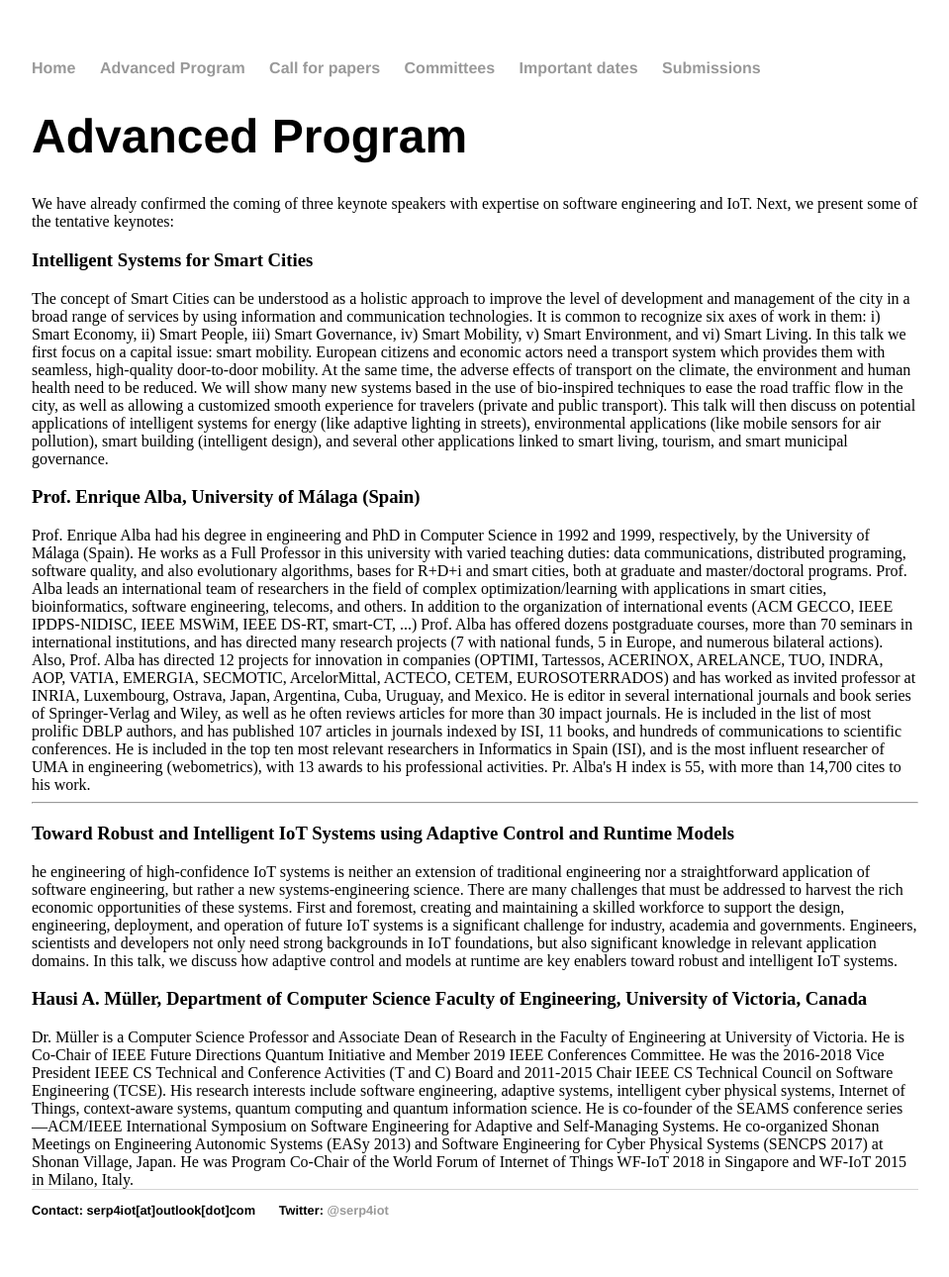
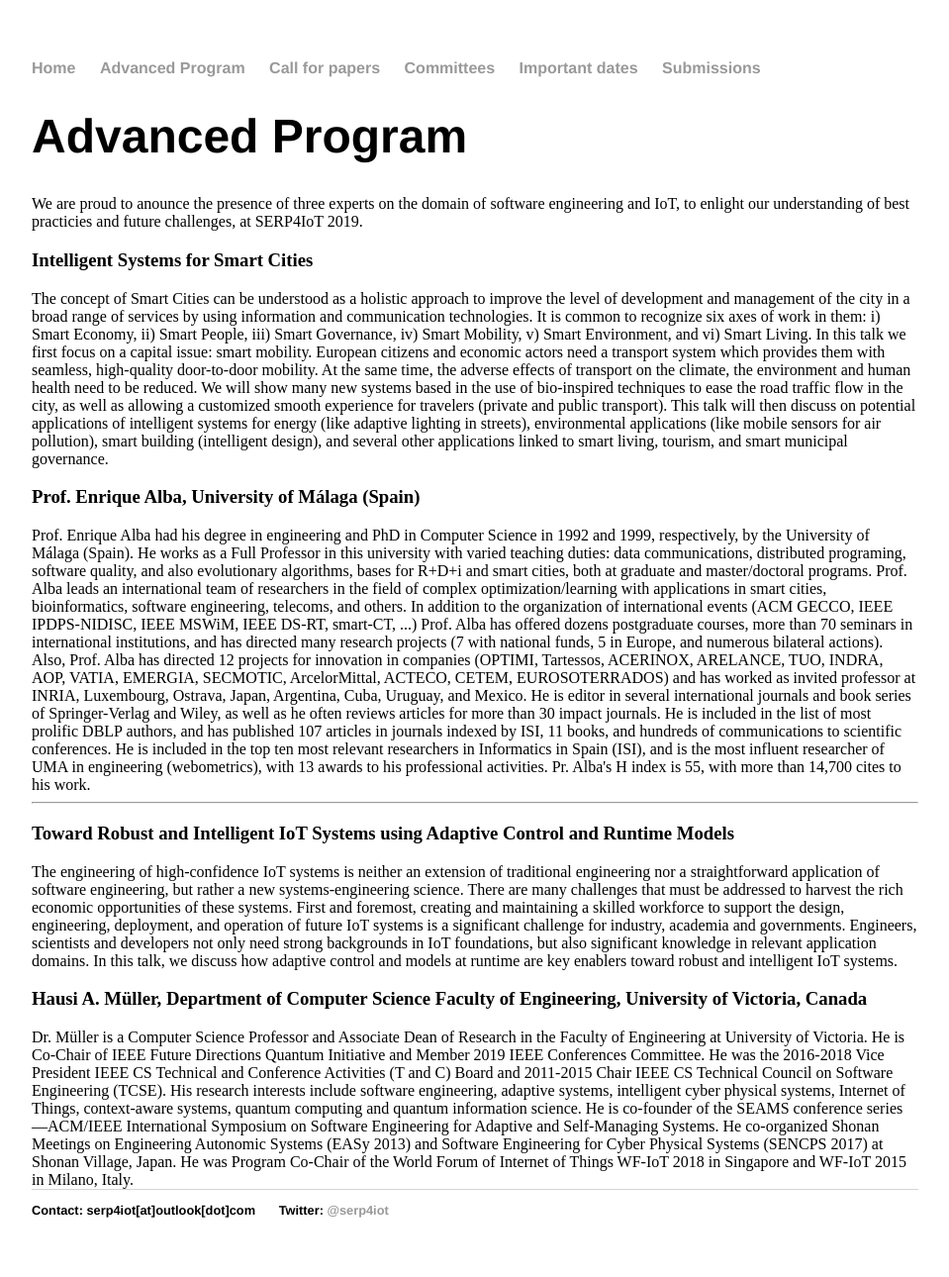
Before and after one commit to moar82/SERP4IoT, a Jekyll site: the page built from aprogram/index.html, in a window 1280 px wide. Shown: the whole page at 99% size, without its empty margins (160-1119 px from the left). Built offline with Jekyll 4.4.1, drawn with Linux system fonts in a browser that asks for light colours.

Commit message:
Update index.html

```diff
--- a/aprogram/index.html
+++ b/aprogram/index.html
@@ -6,7 +6,7 @@
 
 <h1>Advanced Program</h1>
 
-We have already confirmed the coming of three keynote speakers with expertise on software engineering and IoT. Next, we present some of the tentative keynotes:
+We are proud to anounce the presence of three experts on the domain of software engineering and IoT, to enlight our understanding of best practicies and future challenges, at  SERP4IoT 2019.
 
 <h3>Intelligent Systems for Smart Cities</h3>
 The concept of Smart Cities can be understood as a holistic approach to improve the level of development and management of the city in a broad range of services by using information and communication technologies. It is common to recognize six axes of work in them: i) Smart Economy, ii) Smart People, iii) Smart Governance, iv) Smart Mobility, v) Smart Environment, and vi) Smart Living. In this talk we first focus on a capital issue: smart mobility. European citizens and economic actors need a transport system which provides them with seamless, high-quality door-to-door mobility. At the same time, the adverse effects of transport on the climate, the environment and human health need to be reduced. We will show many new systems based in the use of bio-inspired techniques to ease the road traffic flow in the city, as well as allowing a customized smooth experience for travelers (private and public transport). This talk will then discuss on potential applications of intelligent systems for energy (like adaptive lighting in streets), environmental applications (like mobile sensors for air pollution), smart building (intelligent design), and several other applications linked to smart living, tourism, and smart municipal governance.
@@ -18,7 +18,7 @@
 <hr>
 
 <h3> Toward Robust and Intelligent IoT Systems using Adaptive Control and Runtime Models </h3>
-he engineering of high-confidence IoT systems is neither an extension of traditional engineering nor a straightforward application of software engineering, but rather a new systems-engineering science. There are many challenges that must be addressed to harvest the rich economic opportunities of these systems. First and foremost, creating and maintaining a skilled workforce to support the design, engineering, deployment, and operation of future IoT systems is a significant challenge for industry, academia and governments. Engineers, scientists and developers not only need strong backgrounds in IoT foundations, but also significant knowledge in relevant application domains. In this talk, we discuss how adaptive control and models at runtime are key enablers toward robust and intelligent IoT systems.
+The engineering of high-confidence IoT systems is neither an extension of traditional engineering nor a straightforward application of software engineering, but rather a new systems-engineering science. There are many challenges that must be addressed to harvest the rich economic opportunities of these systems. First and foremost, creating and maintaining a skilled workforce to support the design, engineering, deployment, and operation of future IoT systems is a significant challenge for industry, academia and governments. Engineers, scientists and developers not only need strong backgrounds in IoT foundations, but also significant knowledge in relevant application domains. In this talk, we discuss how adaptive control and models at runtime are key enablers toward robust and intelligent IoT systems.
 
 <h3> Hausi A. Müller, Department of Computer Science Faculty of Engineering, University of Victoria, Canada </h3>
 Dr. Müller is a Computer Science Professor and Associate Dean of Research in the Faculty of Engineering at University of Victoria. He is Co-Chair of IEEE Future Directions Quantum Initiative and Member 2019 IEEE Conferences Committee. He was the 2016-2018 Vice President IEEE CS Technical and Conference Activities (T and C) Board and 2011-2015 Chair IEEE CS Technical Council on Software Engineering (TCSE). His research interests include software engineering, adaptive systems, intelligent cyber physical systems, Internet of Things, context-aware systems, quantum computing and quantum information science. He is co-founder of the SEAMS conference series—ACM/IEEE International Symposium on Software Engineering for Adaptive and Self-Managing Systems. He co-organized Shonan Meetings on Engineering Autonomic Systems (EASy 2013) and Software Engineering for Cyber Physical Systems (SENCPS 2017) at Shonan Village, Japan. He was Program Co-Chair of the World Forum of Internet of Things WF-IoT 2018 in Singapore and WF-IoT 2015 in Milano, Italy.
```
